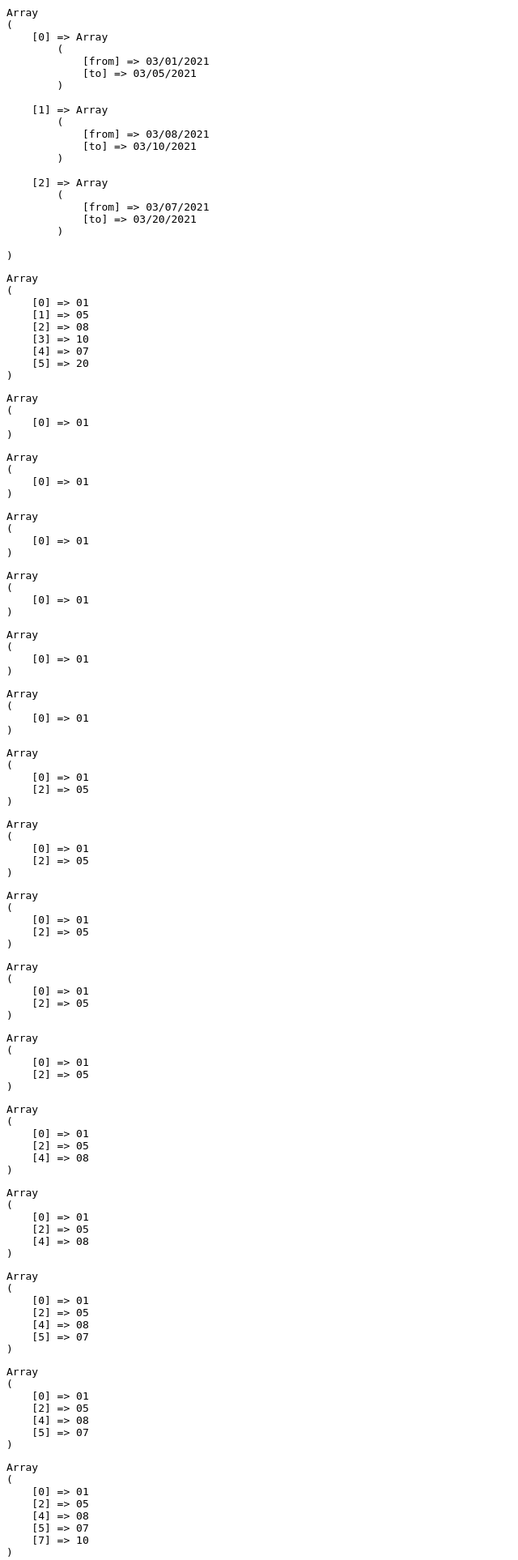
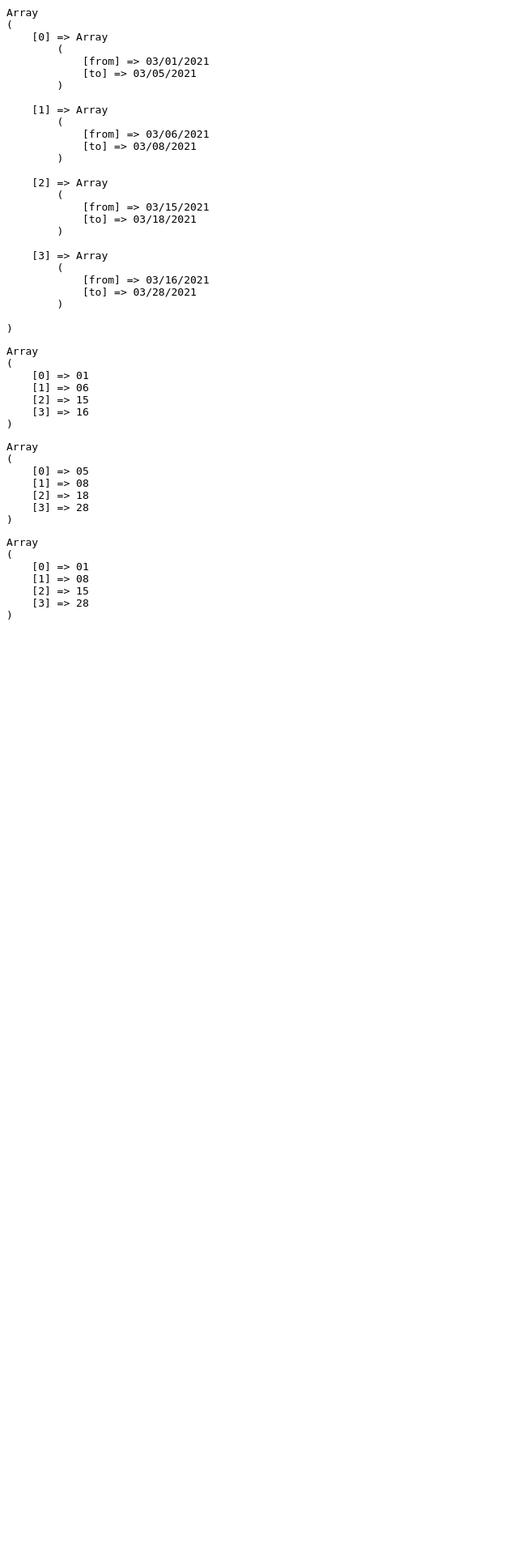
Before and after one commit to rexandr/json, a PHP site: page / in a window 1280 px wide. Shown: the top 1926 px of the page at 81% size, without its empty margins (0-640 px from the left). After the commit the page ends 765 px from the top, so only its background shows below. Run offline with PHP 8.4, Linux system fonts and the light colour scheme; data that the repository does not hold is empty.

Commit message:
Rework 2

```diff
--- a/index.php
+++ b/index.php
@@ -15,37 +15,54 @@ function rate()
     $buffer = 'Mar ';
 
     foreach ($jsonArray as $arr) {
-        foreach ($arr as $value) {
-            $sentence [] = mb_substr($value, 3, 2);
+        foreach ($arr as $key=>$value) {
+            if ($key === 'from')
+            {
+                $fromSentence [] = mb_substr($value, 3, 2);
+            }
+            if ($key === 'to')
+            {
+                $toSentence [] = mb_substr($value, 3, 2);
+            }
         }
     }
 
     echo '<pre>';
-    print_r($sentence);
+    print_r($fromSentence);
+    echo '</pre>';
+    echo '<pre>';
+    print_r($toSentence);
     echo '</pre>';
 
-    $buffer = [];
+    $buffer=[];
 
-    $countArr = count($sentence);
+    $buffer[] = $fromSentence[0];
 
-    $bufferIndex = 0;
+    $countArr = count($fromSentence)-1;
 
-    foreach ($sentence as $key => $raw) {
 
-        $buffer[$bufferIndex] = $sentence[$bufferIndex];
+    for ($i = 0; $i<$countArr; $i++)
+    {
 
-        for ($i = $key; $i < $countArr; $i++) {
-            if ($sentence[$i] <= $raw) {
-                $buffer[$bufferIndex] = $sentence[$i];
-                $bufferIndex++;
-            }
+        if ($fromSentence[$i+1]<=$toSentence[$i] || $fromSentence[$i+1] - $toSentence[$i] < 2)
+        {
+            continue;
+        }
 
-            echo '<pre>';
-            print_r($buffer);
-            echo '</pre>';
+        if ($fromSentence[$i]<$toSentence[$i])
+        {
+            $buffer[] = $toSentence[$i];
+            $buffer[] = $fromSentence[$i+1]>$fromSentence[$i+2]?$fromSentence[$i+2]:$fromSentence[$i+1];
         }
-        $bufferIndex++;
+
     }
+
+    $buffer[] = $toSentence[$countArr];
+
+    echo '<pre>';
+    print_r($buffer);
+    echo '</pre>';
+
 }
 
 rate();
--- a/test.json
+++ b/test.json
@@ -4,11 +4,15 @@
     "to":"03/05/2021"
   },
   {
-    "from":"03/08/2021",
-    "to":"03/10/2021"
+    "from":"03/06/2021",
+    "to":"03/08/2021"
   },
   {
-    "from":"03/07/2021",
-    "to":"03/20/2021"
+    "from":"03/15/2021",
+    "to":"03/18/2021"
+  },
+  {
+    "from":"03/16/2021",
+    "to":"03/28/2021"
   }
 ]
```
